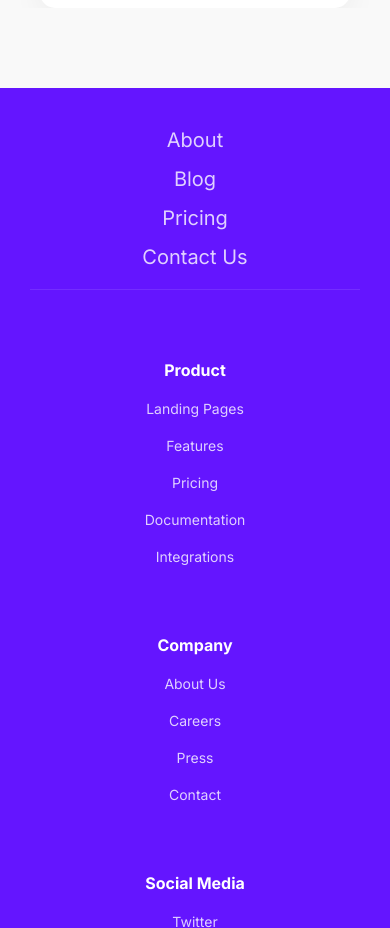
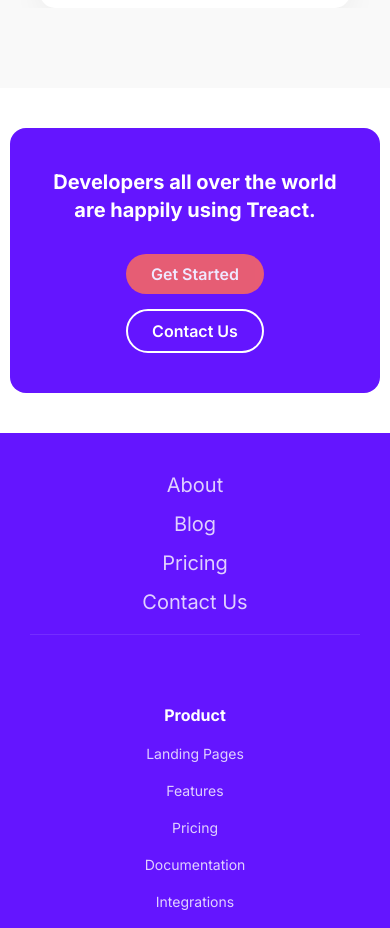
Before and after one commit to Camacho-A/FES---Treact, a plain HTML site: page index.html in a window 390 px wide. Shown: the part 7920-8848 px from the top of the page. Drawn offline with Linux system fonts and the light colour scheme.

Commit message:
Contact Us Section Add & Styles

```diff
--- a/index.html
+++ b/index.html
@@ -295,7 +295,6 @@
 						</div>
 					</div>
 
-					<!-- Image on the Right -->
 					<div class="values__image-container">
 						<img
 							src="./assets/prototype-illustration.21bc4b3f612a2f257c3d361067582485.svg"
@@ -437,6 +436,21 @@
 			</div>
 		</section>
 
+		<!-- Start Section -->
+		<section class="start">
+			<div class="container start__container">
+				<div class="start__grid">
+					<div class="start__title">
+						Developers all over the world are happily using Treact.
+					</div>
+					<div class="start__button">
+						<button class="start__button-btn">Get Started</button>
+						<button class="start__button-btn">Contact Us</button>
+					</div>
+				</div>
+			</div>
+		</section>
+
 		<!-- Footer -->
 		<footer class="footer">
 			<div class="container footer__container">
--- a/styles.css
+++ b/styles.css
@@ -685,6 +685,73 @@
 	height: auto;
 }
 
+/* Start Section */
+.start {
+	background-color: #6415ff;
+	color: white;
+	padding: 80px 20px;
+	text-align: center;
+	margin: 100px;
+	border-radius: 20px;
+}
+
+.start__container {
+	max-width: 1200px;
+}
+
+.start__grid {
+	display: flex;
+	flex-direction: column;
+	align-items: center;
+	gap: 30px;
+}
+
+.start__title {
+	font-size: 32px;
+	font-weight: 700;
+	max-width: 700px;
+	margin: 0 auto;
+	line-height: 1.4;
+}
+
+.start__button {
+	display: flex;
+	gap: 20px;
+	flex-wrap: wrap;
+	justify-content: center;
+}
+
+.start__button-btn {
+	padding: 14px 32px;
+	font-size: 16px;
+	font-weight: 600;
+	border-radius: 50px;
+	border: none;
+	cursor: pointer;
+	transition: all 0.3s ease-in-out;
+}
+
+.start__button-btn:first-child {
+	background-color: #f56565;
+	color: white;
+	opacity: 0.9;
+}
+
+.start__button-btn:last-child {
+	background-color: transparent;
+	border: 2px solid white;
+	color: white;
+}
+
+.start__button-btn:first-child:hover {
+	background-color: red;
+}
+
+.start__button-btn:last-child:hover {
+	background-color: white;
+	color: #6415ff;
+}
+
 /* Footer */
 .footer {
 	background: #6415ff;
@@ -1522,6 +1589,53 @@
 	}
 }
 
+@media (max-width: 1024px) {
+	.start {
+		margin: 80px 40px;
+		padding: 60px 20px;
+	}
+	.start__title {
+		font-size: 28px;
+	}
+	.start__button-btn {
+		font-size: 15px;
+		padding: 12px 28px;
+	}
+}
+
+@media (max-width: 768px) {
+	.start {
+		margin: 60px 20px;
+		padding: 50px 15px;
+	}
+	.start__title {
+		font-size: 24px;
+	}
+	.start__button-btn {
+		font-size: 14px;
+		padding: 10px 24px;
+	}
+}
+
+@media (max-width: 480px) {
+	.start {
+		margin: 40px 10px;
+		padding: 40px 10px;
+		border-radius: 16px;
+	}
+	.start__title {
+		font-size: 20px;
+	}
+	.start__button {
+		flex-direction: column;
+		gap: 15px;
+	}
+	.start__button-btn {
+		width: 100%;
+		font-size: 16px;
+	}
+}
+
 /* Footer */
 /* Tablet (Max Width 1024px) */
 @media (max-width: 1024px) {
```
